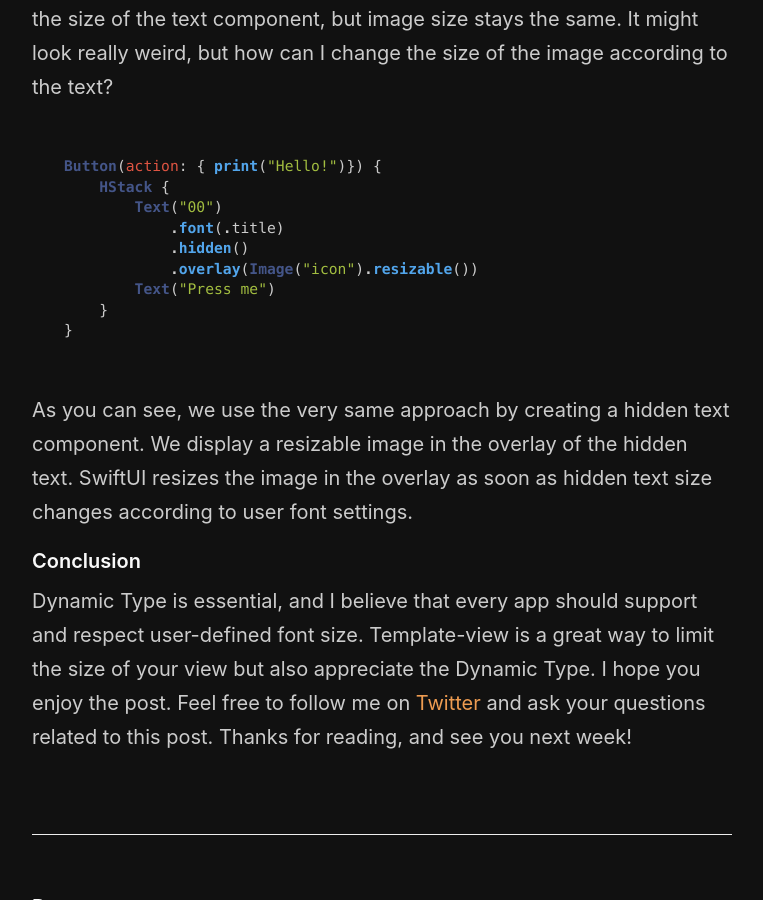
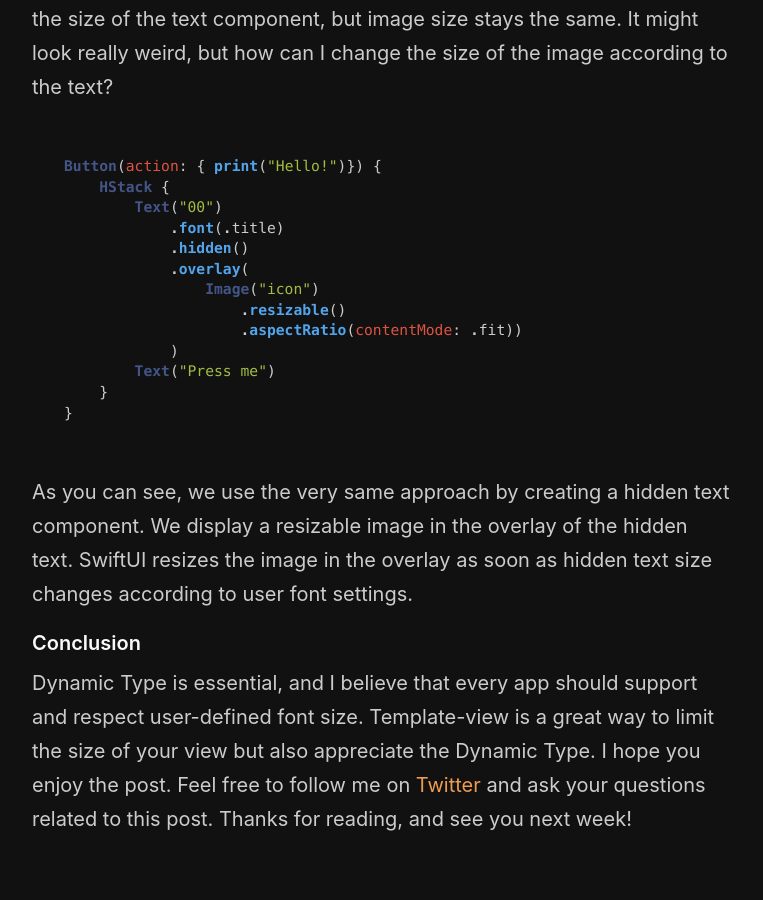
Before and after one commit to mecid/mecid.github.io, a Jekyll site: the page built from _posts/2020-05-13-template-view-pattern-in-swiftui.md, in a window 1280 px wide and 900 px high, scrolled down 3848 px. Shown: the whole window, without its empty margins (258-1021 px from the left). Built offline with Jekyll 4.4.1, drawn with Linux system fonts in a browser that asks for light colours.

Commit message:
Update 2020-05-13-template-view-pattern-in-swiftui.md

```diff
--- a/_posts/2020-05-13-template-view-pattern-in-swiftui.md
+++ b/_posts/2020-05-13-template-view-pattern-in-swiftui.md
@@ -105,7 +105,11 @@ Button(action: { print("Hello!")}) {
         Text("00")
             .font(.title)
             .hidden()
-            .overlay(Image("icon").resizable())
+            .overlay(
+                Image("icon")
+                    .resizable()
+                    .aspectRatio(contentMode: .fit))
+            )
         Text("Press me")
     }
 }
```
